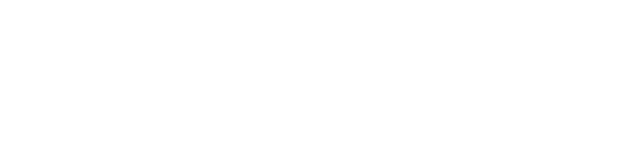
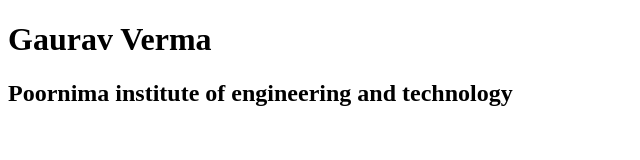
Before and after one commit to poornimajaipur/gettingStartedWithGithubInPoornima, a plain HTML site: page Gaurav Verma/index.html in a window 1280 px wide. Shown: the whole page, without its empty margins (0-640 px from the left). Drawn offline with Linux system fonts and the light colour scheme.

Commit message:
Update index.html

```diff
--- a/Gaurav Verma/index.html
+++ b/Gaurav Verma/index.html
@@ -6,6 +6,7 @@
     <title>Gitwork shop</title>
 </head>
 <body>
-
+    <h1> Gaurav Verma</h1>
+    <h2> Poornima institute of engineering and technology </h2>
 </body>
 </html>
```
